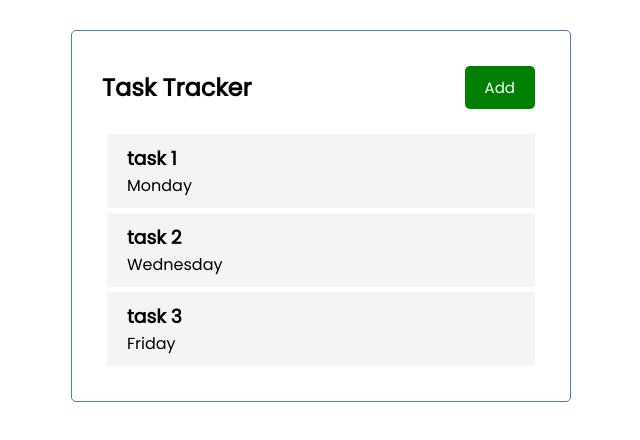
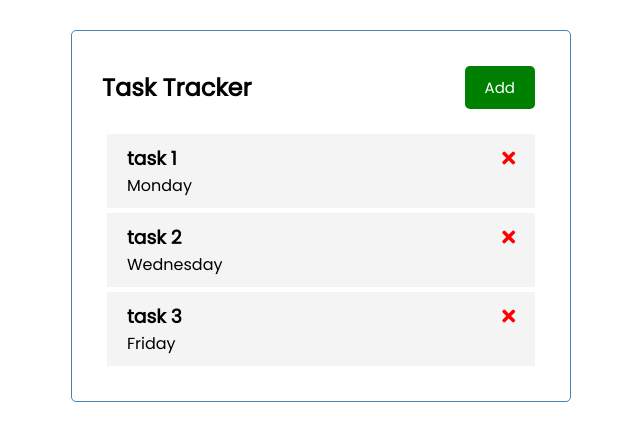
Before and after one commit to summersky1/task-tracker, a React (Create React App) app: page / in a window 1280 px wide. Shown: the top 440 px of the page, without its empty margins (319-959 px from the left). Built offline with nearby package versions, Linux system fonts and the light colour scheme.

Commit message:
Add onDelete event handler to delete tasks

```diff
--- a/public/index.html
+++ b/public/index.html
@@ -24,6 +24,7 @@
       work correctly both with client-side routing and a non-root public URL.
       Learn how to configure a non-root public URL by running `npm run build`.
     -->
+    <link rel="stylesheet" href="https://cdnjs.cloudflare.com/ajax/libs/font-awesome/5.15.3/css/all.min.css" integrity="sha512-iBBXm8fW90+nuLcSKlbmrPcLa0OT92xO1BIsZ+ywDWZCvqsWgccV3gFoRBv0z+8dLJgyAHIhR35VZc2oM/gI1w==" crossorigin="anonymous" />
     <title>Task Tracker</title>
   </head>
   <body>
--- a/src/App.js
+++ b/src/App.js
@@ -21,10 +21,14 @@ function App() {
     },
   ])
 
+  const deleteTask = id => {
+    setTasks(tasks.filter(task => task.id !== id))
+  }
+
   return (
     <div className="container">
       <Header />
-      <Tasks tasks={tasks} />
+      <Tasks tasks={tasks} onDelete={deleteTask} />
     </div>
   );
 }
--- a/src/components/Task.js
+++ b/src/components/Task.js
@@ -1,7 +1,14 @@
-const Task = ({ task }) => {
+const Task = ({ task, onDelete }) => {
   return (
     <div className="task">
-      <h3>{task.text}</h3>
+      <h3>
+        {task.text}
+        <span
+          className="fa fa-times"
+          onClick={() => onDelete(task.id)}
+          style={{ color: "red" }}>
+        </span>
+      </h3>
       <p>{task.day}</p>
     </div>
   )
--- a/src/components/Tasks.js
+++ b/src/components/Tasks.js
@@ -1,10 +1,10 @@
 import Task from './Task'
 
-const Tasks = ({ tasks }) => {
+const Tasks = ({ tasks, onDelete }) => {
     return (
         <>
             {tasks.map(task => (
-                <Task key={task.id} task={task} />
+                <Task key={task.id} task={task} onDelete={onDelete} />
             ))}
         </>
     )
```
